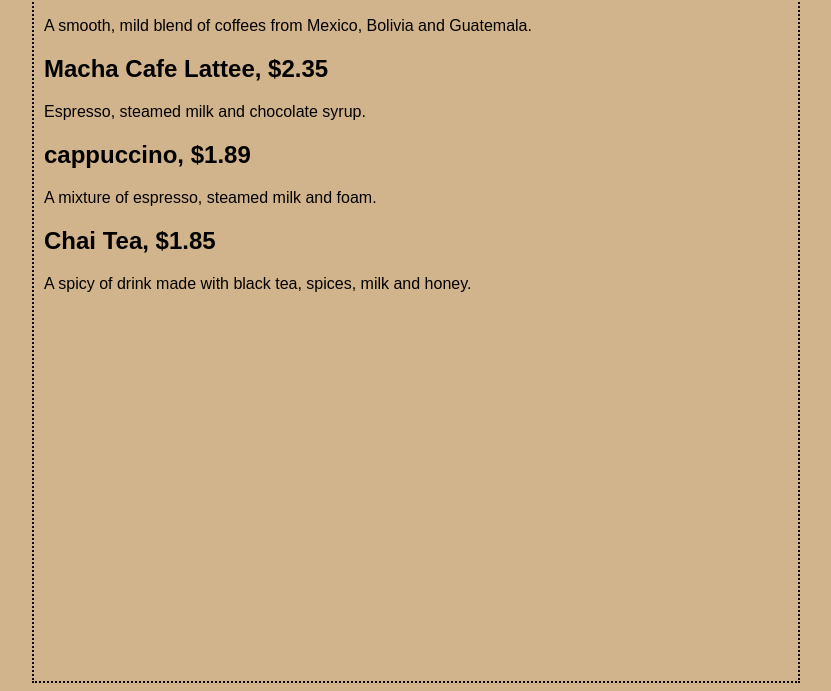
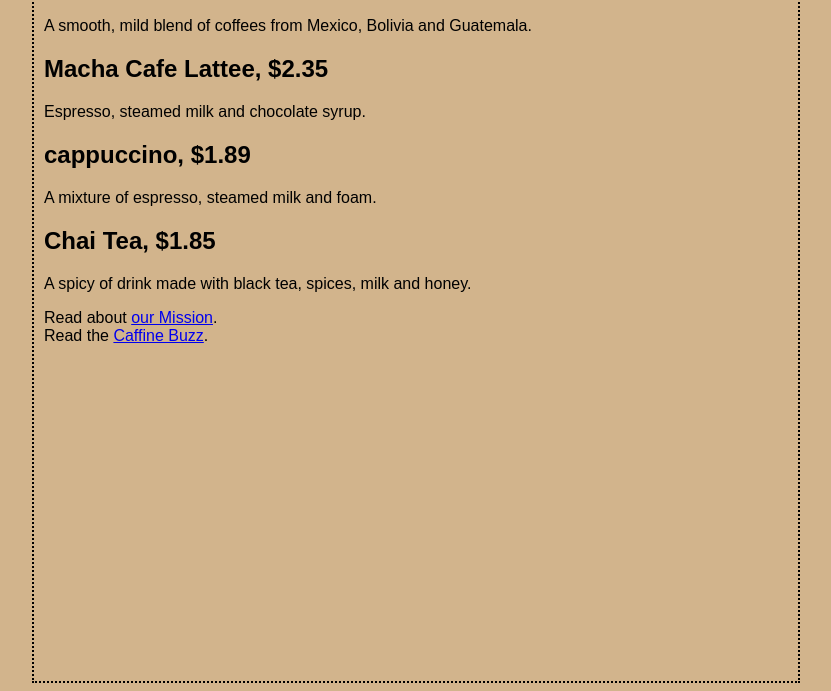
Before and after one commit to CheeseTeam/HeadFirstHTML-CSS, a plain HTML site: page chapter1/Starbuzz/index.html in a window 1280 px wide. Shown: the part 109-800 px from the top of the page, without its empty margins (224-1055 px from the left). Drawn offline with Linux system fonts and the light colour scheme.

Commit message:
Update chapter1

```diff
--- a/chapter1/Starbuzz/index.html
+++ b/chapter1/Starbuzz/index.html
@@ -25,5 +25,12 @@
 
 		<h2>Chai Tea, $1.85</h2>
 		<p>A spicy of drink made with black tea, spices, milk and honey.</p>
+
+		<p>
+			Read about <a href="mission.html" title="Read more about Starbuzz Coffee's important mission">our Mission</a>.
+			 <br>
+			 Read the <a target="_black" href="http://wickedlysmart.com/buzz#Coffee" title="Read all about caffine on the Buzz">Caffine Buzz</a>.
+
+		</p>
 	</body>
 </html>
```
